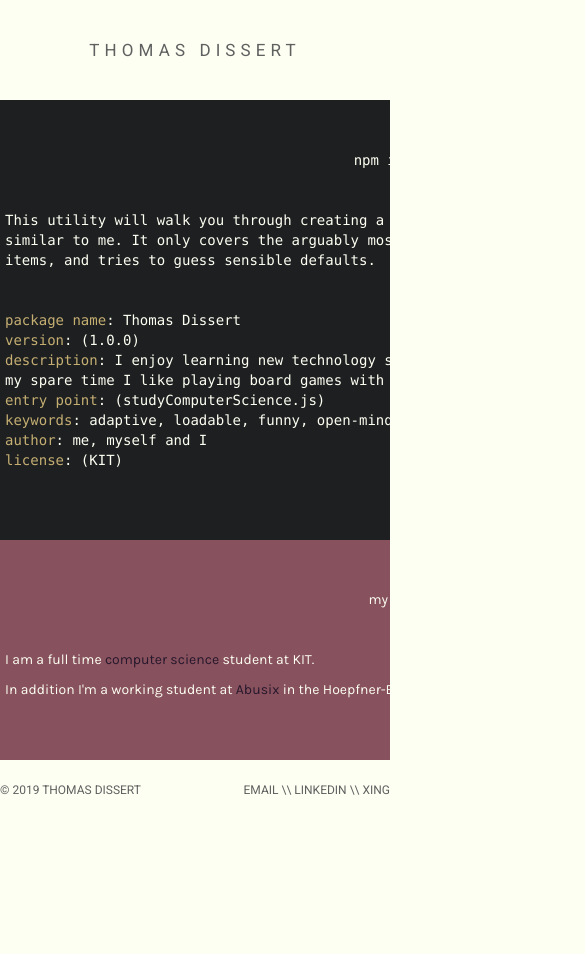
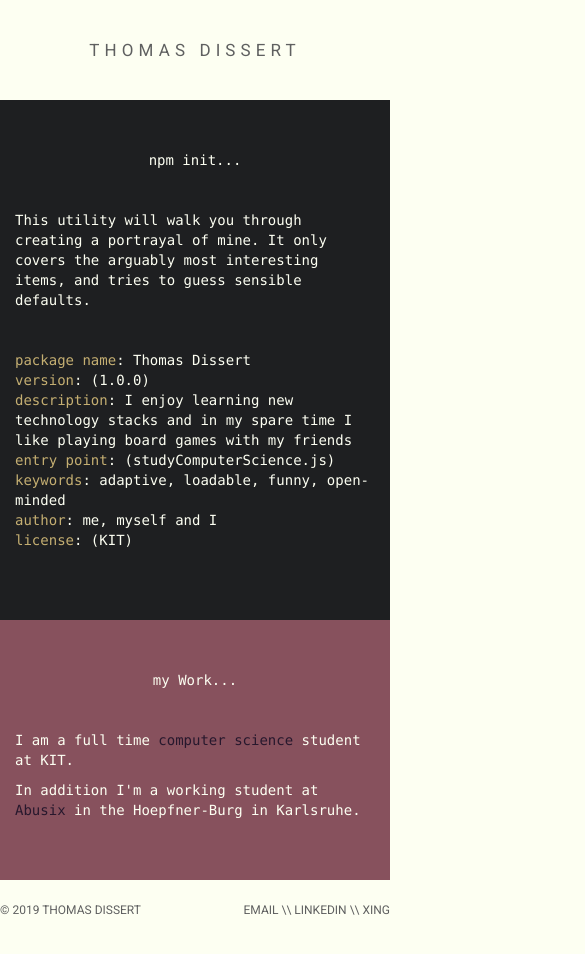
Before and after one commit to thomasdissert/homepage-thomas-dissert, a React (Create React App) app: page / in a window 390 px wide. Shown: the top 954 px of the page, 585 px wide, since content can reach past the window. Before the commit the page ends 844 px from the top, so only its background shows below. Built offline with nearby package versions, Linux system fonts and the light colour scheme.

Commit message:
fixed mobile view

```diff
--- a/src/components/About.css
+++ b/src/components/About.css
@@ -6,9 +6,9 @@
     padding-bottom: 70px;
 }
 
-.About h1 {
-    margin: 0 auto;
-    width: 800px;
+.About .npm {
+    margin: auto;
+    max-width: 800px;
     font-size: 14px;
     font-weight: normal;
     text-align: center;
@@ -19,13 +19,13 @@
 
 .About p {
     margin: auto;
-    width: 500px;
+    max-width: 800px;
     font-size: 14px;
     font-weight: normal;
 	color: #FDFFF2;
     line-height: 20px;
-    padding-left: 5px;
-    padding-right: 5px;
+    padding-left: 15px;
+    padding-right: 15px;
 }
 
 .About p span {
--- a/src/components/About.js
+++ b/src/components/About.js
@@ -7,11 +7,11 @@ class About extends Component {
     render() {
         return (
             <div className="About">
-                <h1>
+                <div className="npm">
                     npm init...
-                </h1>
+                </div>
                 <p>
-                    This utility will walk you through creating a Person similar to me.
+                    This utility will walk you through creating a portrayal of mine.
                     It only covers the arguably most interesting items, and tries to guess sensible defaults.<br/><br/><br/>
                 </p>
                 <p>
--- a/src/components/Work.css
+++ b/src/components/Work.css
@@ -1,15 +1,15 @@
 .Work {
     position: relative;
 	background: #87515D;
+    font-family: 'Consolas', sans-serif;
     padding-top: 50px;
     padding-bottom: 70px;
 }
 
 .Work h1 {
-    margin: 0 auto;
-    width: 800px;
+    margin: auto;
+    max-width: 800px;
     font-size: 14px;
-    font-family: 'Karla', sans-serif;
     font-weight: normal;
     text-align: center;
 	color: #FDFFF2;
@@ -19,14 +19,13 @@
 
 .Work p {
     margin: auto;
-    width: 500px;
+    max-width: 800px;
     font-size: 14px;
-    font-family: 'Karla', sans-serif;
 	color: #FDFFF2;
     line-height: 20px;
     padding-bottom: 10px;
-    padding-left: 5px;
-    padding-right: 5px;
+    padding-left: 15px;
+    padding-right: 15px;
 }
 
 .Work p span {
--- a/src/index.css
+++ b/src/index.css
@@ -6,4 +6,5 @@ body {
 	padding-top:100px;
 	padding-bottom:60px;
 	background: #FDFFF2;
+	align-content: center;
 }
```
